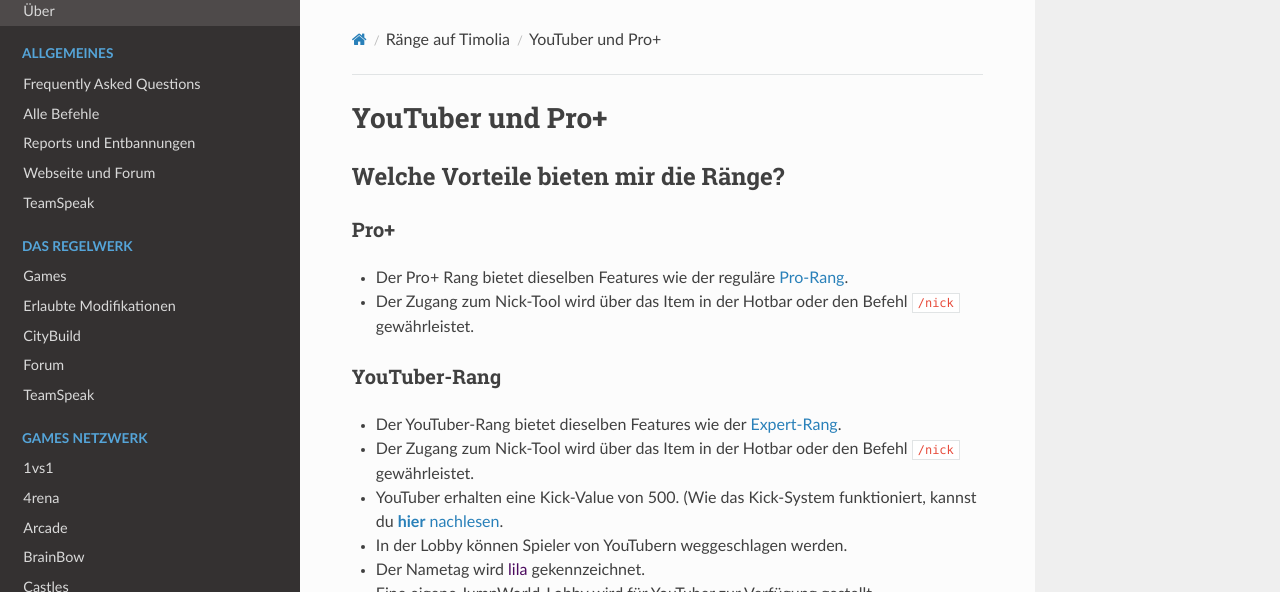
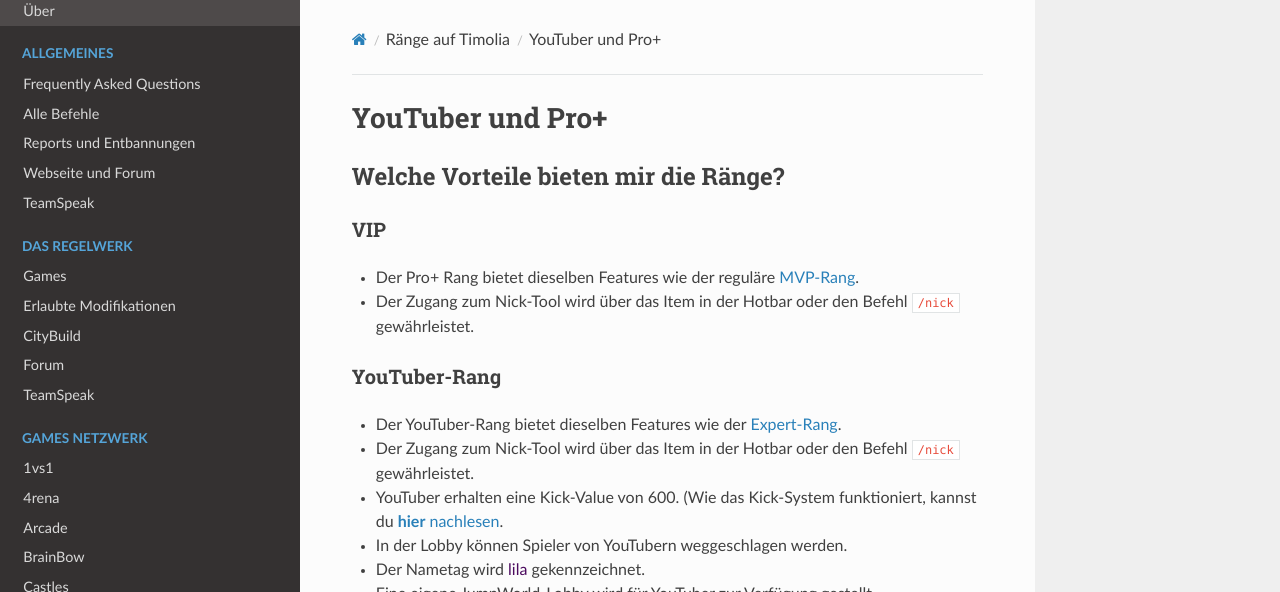
Before and after one commit to TimoliaDE/HowTo, an MkDocs documentation site: the page built from docs/ranks/youtube.md, in a window 1280 px wide and 1316 px high. Shown: the top 592 px of the window. Built offline with MkDocs 1.6.1, drawn with Linux system fonts in a browser that asks for light colours; nearby versions of some CDN libraries; old or Windows-style settings are respelled for this version of MkDocs.

Commit message:
Update youtube.md

```diff
--- a/docs/ranks/youtube.md
+++ b/docs/ranks/youtube.md
@@ -2,14 +2,14 @@
 
 ## Welche Vorteile bieten mir die Ränge?
 
-### Pro+
-- Der Pro+ Rang bietet dieselben Features wie der reguläre [Pro-Rang](premium.md).
+### VIP
+- Der Pro+ Rang bietet dieselben Features wie der reguläre [MVP-Rang](premium.md).
 - Der Zugang zum Nick-Tool wird über das Item in der Hotbar oder den Befehl `/nick` gewährleistet.
 
 ### YouTuber-Rang
 - Der YouTuber-Rang bietet dieselben Features wie der [Expert-Rang](premium.md).
 - Der Zugang zum Nick-Tool wird über das Item in der Hotbar oder den Befehl `/nick` gewährleistet.
-- YouTuber erhalten eine Kick-Value von 500. (Wie das Kick-System funktioniert, kannst du [<strong>hier</strong> nachlesen](/faq/#wie-funktioniert-das-kick-system).
+- YouTuber erhalten eine Kick-Value von 600. (Wie das Kick-System funktioniert, kannst du [<strong>hier</strong> nachlesen](/faq/#wie-funktioniert-das-kick-system).
 - In der Lobby können Spieler von YouTubern weggeschlagen werden.
 - Der Nametag wird <span style="color:#4C0B5F">lila</span> gekennzeichnet.
 - Eine eigene JumpWorld-Lobby wird für YouTuber zur Verfügung gestellt.
```
